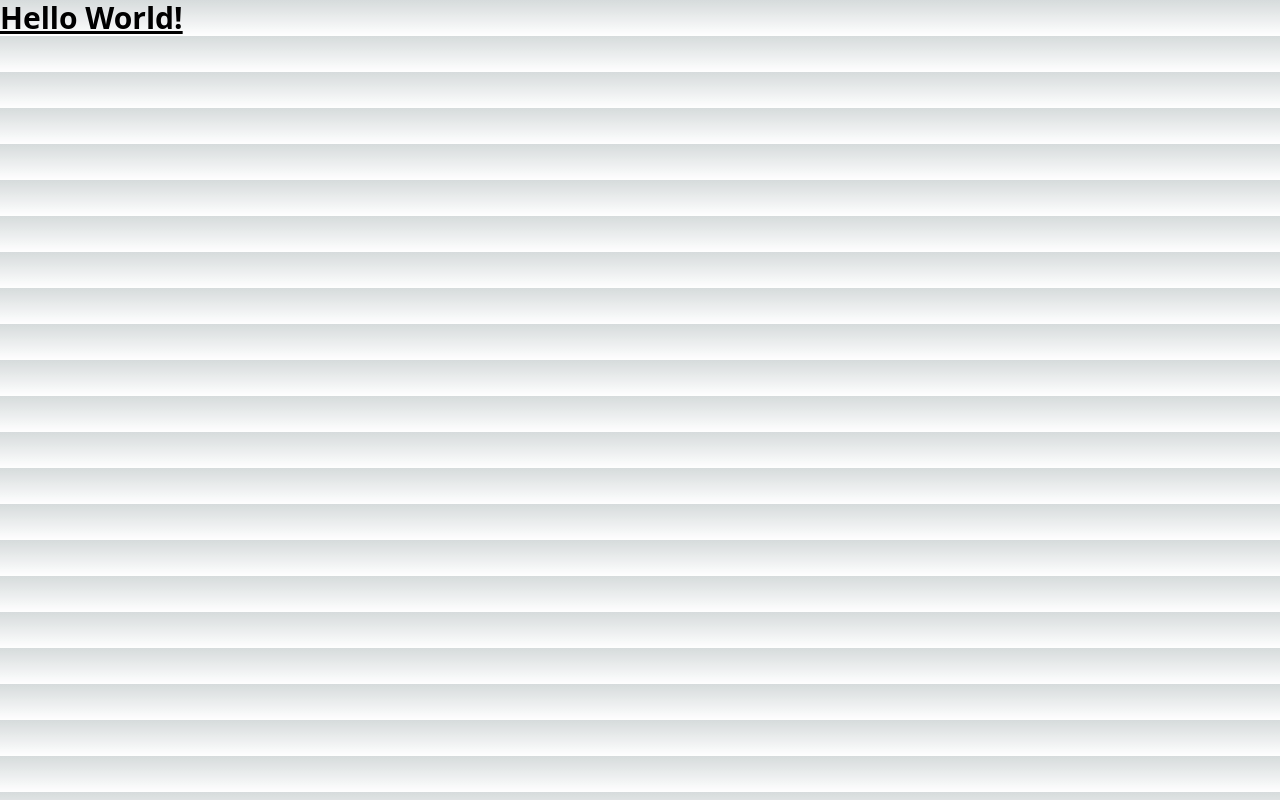
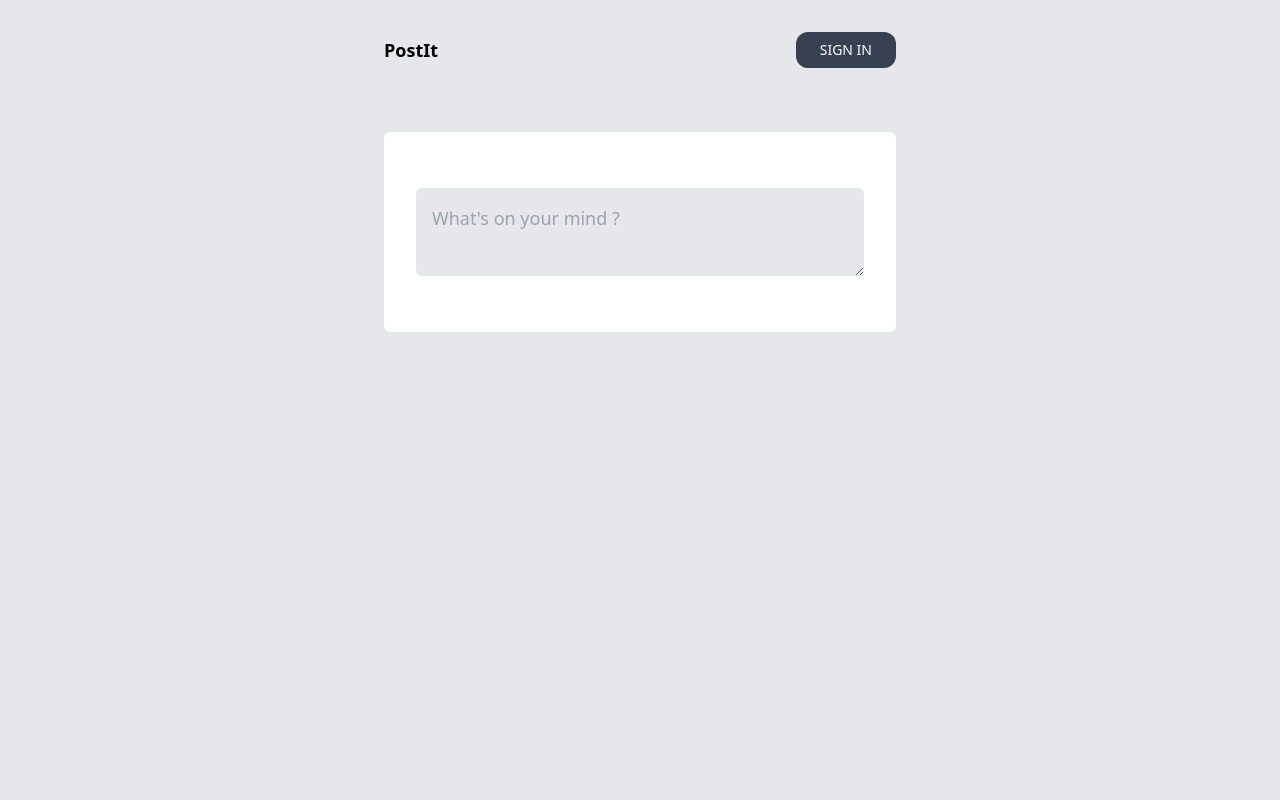
Before and after one commit to IRAKOZEAimeAubin/cuddly-octo-invention, a Next.js app: page / in a window 1280 px wide. Built offline with nearby package versions, Linux system fonts and the light colour scheme; no server answers.

Commit message:
commit #4

```diff
--- /dev/null
+++ b/app/auth/Logged.tsx
@@ -0,0 +1,27 @@
+"use client";
+
+import { signOut } from "next-auth/react"
+import Link from "next/link";
+import Image from "next/image"
+
+type MyImage = {
+    image: string
+    alt: string
+}
+
+
+
+const Logged = ( { image, alt }: MyImage ) => {
+  return (
+      <li className="flex gap-8 items-center">
+          <button onClick={() => signOut()} className="uppercase bg-gray-700 text-white text-sm px-6 py-2 rounded-md">
+              Sign out
+          </button>
+          <Link href={"/dashboard"}>
+              <Image width={64} height={64} src={image} alt={ alt } className="rounded-full w-14" priority />
+          </Link>
+    </li>
+  )
+}
+
+export default Logged
--- /dev/null
+++ b/app/auth/Login.tsx
@@ -0,0 +1,16 @@
+"use client"
+
+import { signIn } from 'next-auth/react'
+
+
+const Login = () => {
+  return (
+      <li className='list-none'>
+          <button onClick={() => signIn()} className='text-sm bg-gray-700 text-white py-2 px-6 rounded-xl disabled:opacity-25 uppercase'>
+              Sign In
+          </button>
+    </li>
+  )
+}
+
+export default Login
--- /dev/null
+++ b/app/auth/Nav.tsx
@@ -0,0 +1,22 @@
+import Link from "next/link";
+import Login from "./Login";
+import { getServerSession } from "next-auth/next";
+import { authOptions } from "../../pages/api/auth/[...nextauth]"
+import Logged from "./Logged";
+
+const Nav = async () => {
+    const session = await getServerSession( authOptions );
+    return (
+        <nav className="flex justify-between items-center py-8">
+            <Link href={"/"}>
+                <h1 className="font-bold text-lg">PostIt</h1>
+            </Link>
+            <ul className="flex items-center gap-6">
+                {!session?.user && <Login />}
+                {session?.user && <Logged image={session.user?.image || ""} alt={session.user?.image || ""} />}
+            </ul>
+        </nav>
+    );
+}
+
+export default Nav
--- /dev/null
+++ b/app/components/AddPost.tsx
@@ -0,0 +1,16 @@
+"use client";
+
+import { useState } from "react"
+
+const AddPost = () => {
+    const [ content, setContent ] = useState( "" );
+    return (
+        <form className="bg-white my-8 p-8 rounded-md">
+            <div className="flex flex-col my-4">
+                <textarea onChange={(e)=>setContent(e.target.value)} name="content" value={content} placeholder="What's on your mind ?" className="p-4 text-lg rounded-md my-2 bg-gray-200"></textarea>
+            </div>
+        </form>
+    );
+}
+
+export default AddPost
--- a/app/globals.css
+++ b/app/globals.css
@@ -89,23 +89,11 @@ body {
   overflow-x: hidden;
 }
 
-body {
-  color: rgb(var(--foreground-rgb));
-  background: linear-gradient(
-      to bottom,
-      transparent,
-      rgb(var(--background-end-rgb))
-    )
-    rgb(var(--background-start-rgb));
+body::-webkit-scrollbar {
+  display: none;
 }
 
 a {
   color: inherit;
   text-decoration: none;
 }
-
-@media (prefers-color-scheme: dark) {
-  html {
-    color-scheme: dark;
-  }
-}
--- a/app/layout.tsx
+++ b/app/layout.jsx
@@ -1,9 +1,15 @@
 import './globals.css'
+import Nav from './auth/Nav'
+import { Roboto } from '@next/font/google'
+
+const roboto = Roboto( {
+  subsets: [ "latin" ],
+  weight: [ "400", "700" ],
+  variable: "--font-roboto"
+})
 
 export default function RootLayout({
   children,
-}: {
-  children: React.ReactNode
 }) {
   return (
     <html lang="en">
@@ -12,7 +18,10 @@ export default function RootLayout({
         head.tsx. Find out more at https://beta.nextjs.org/docs/api-reference/file-conventions/head
       */}
       <head />
-      <body>{children}</body>
+      <body className={`mx-4 md:mx-48 xl:mx-96 ${roboto.variable} bg-gray-200`}>
+        <Nav />
+        {children}
+      </body>
     </html>
   )
 }
--- a/app/page.tsx
+++ b/app/page.tsx
@@ -1,9 +1,11 @@
+"use client"
+
+import AddPost from "./components/AddPost";
+
 export default function Home() {
   return (
     <main>
-      <h1 className="text-3xl font-black underline">
-        Hello World!
-      </h1>
+      <AddPost />
     </main>
   )
 }
--- a/next.config.js
+++ b/next.config.js
@@ -3,6 +3,9 @@ const nextConfig = {
   experimental: {
     appDir: true,
   },
+  images: {
+    domains: ["lh3.googleusercontent.com"]
+  }
 }
 
 module.exports = nextConfig
--- a/pages/api/auth/[...nextauth].js
+++ b/pages/api/auth/[...nextauth].js
@@ -3,12 +3,15 @@ import GoogleProvider from "next-auth/providers/google";
 import { PrismaAdapter } from "@next-auth/prisma-adapter";
 import prisma from "../../../prisma/client";
 
-export default NextAuth( {
+export const authOptions = {
     adapter: PrismaAdapter( prisma ),
+    secret: process.env.AUTH_SECRET,
     providers: [
         GoogleProvider( {
             clientId: process.env.GOOGLE_CLIENT_ID,
             clientSecret: process.env.GOOGLE_CLIENT_SECRET,
         } ),
     ],
-} );
+}
+
+export default NextAuth( authOptions );
--- a/tsconfig.json
+++ b/tsconfig.json
@@ -24,6 +24,6 @@
       "@/*": ["./*"]
     }
   },
-  "include": ["next-env.d.ts", "**/*.ts", "**/*.tsx", ".next/types/**/*.ts"],
+  "include": ["next-env.d.ts", "**/*.ts", "**/*.tsx", ".next/types/**/*.ts", "app/layout.jsx"],
   "exclude": ["node_modules"]
 }
```
